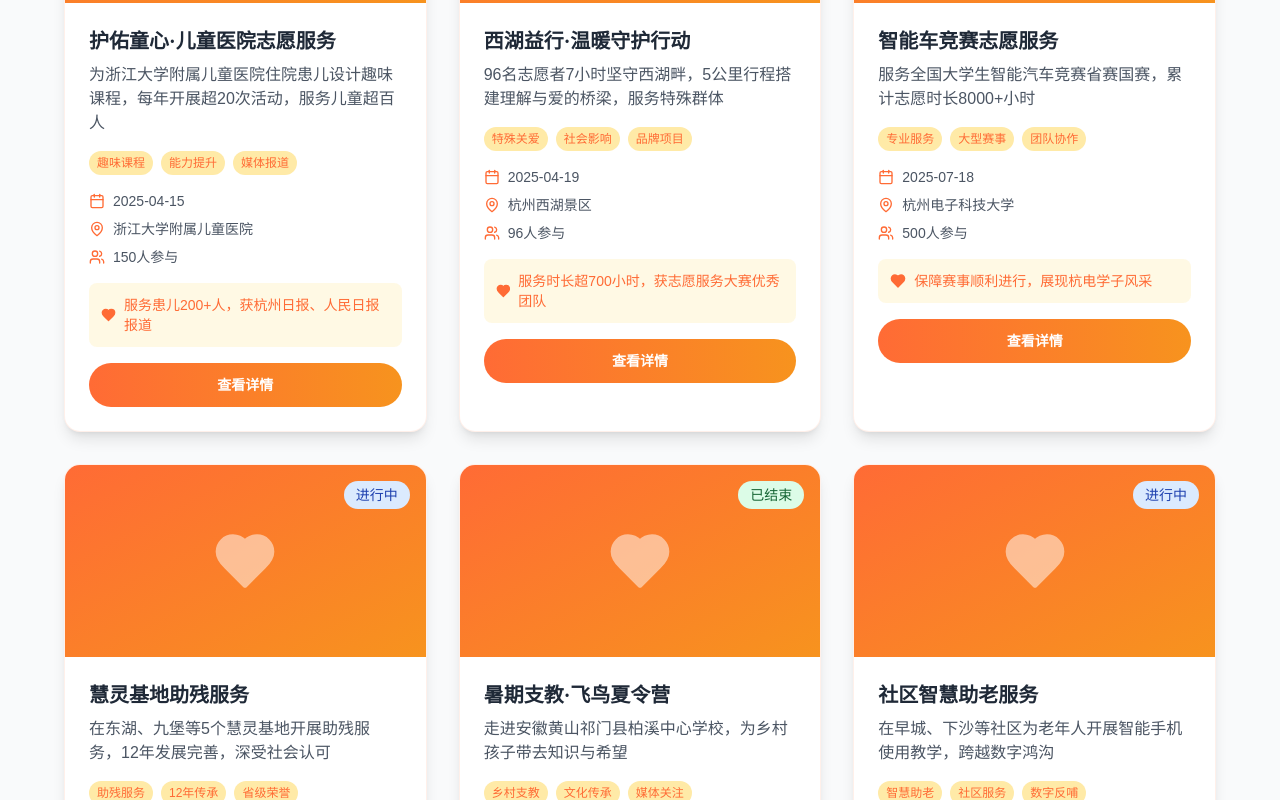
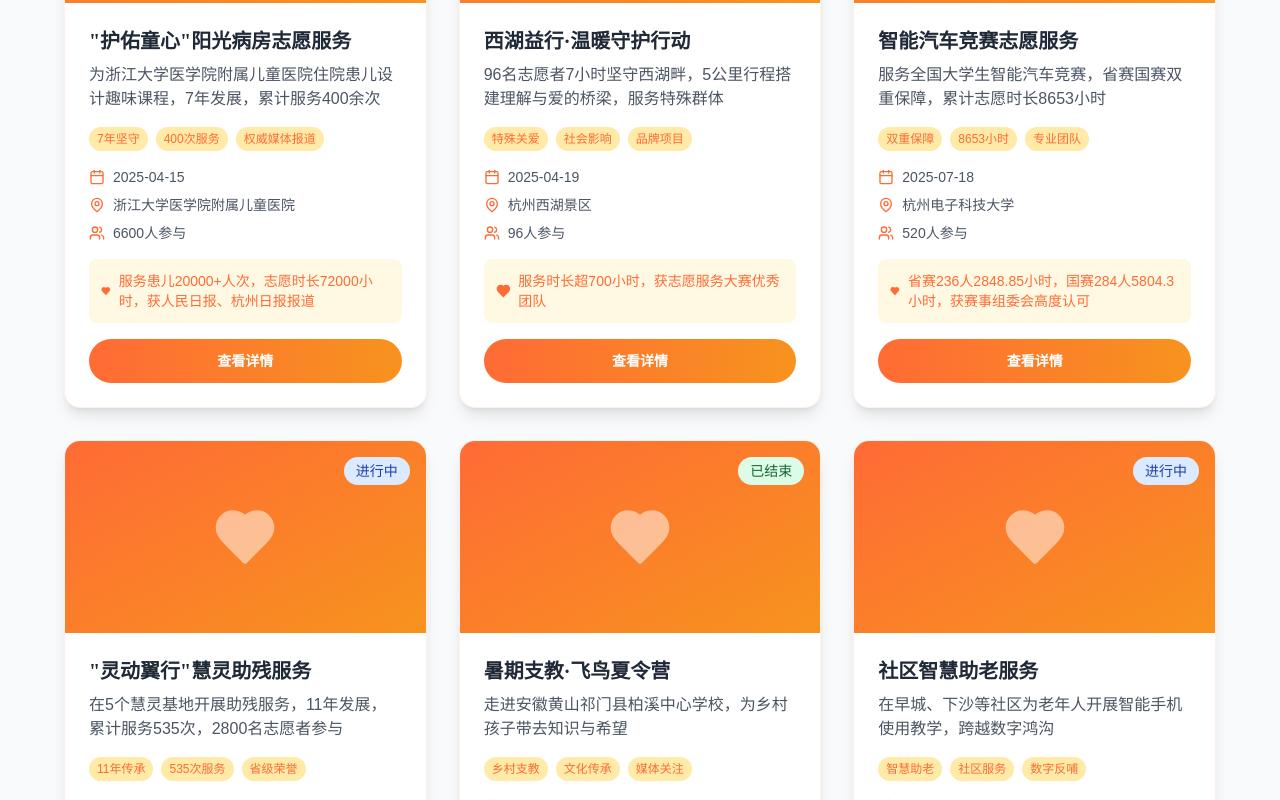
Before and after one commit to EGG-mjy/automation-youth-volunteer, a React (Vite) app: page /activities in a window 1280 px wide. Shown: the part 800-1600 px from the top of the page. Built offline with nearby package versions, Linux system fonts and the light colour scheme.

Commit message:
根据PDF资料完善网站内容：更新准确的历史时间线、详细成就数据和项目信息

```diff
--- a/src/pages/ActivitiesPage.tsx
+++ b/src/pages/ActivitiesPage.tsx
@@ -8,16 +8,16 @@ const ActivitiesPage: React.FC = () => {
   const activities = [
     {
       id: 1,
-      title: '护佑童心·儿童医院志愿服务',
-      description: '为浙江大学附属儿童医院住院患儿设计趣味课程，每年开展超20次活动，服务儿童超百人',
+      title: '"护佑童心"阳光病房志愿服务',
+      description: '为浙江大学医学院附属儿童医院住院患儿设计趣味课程，7年发展，累计服务400余次',
       category: 'community',
       date: '2025-04-15',
-      location: '浙江大学附属儿童医院',
-      participants: 150,
+      location: '浙江大学医学院附属儿童医院',
+      participants: 6600,
       status: 'ongoing',
-      impact: '服务患儿200+人，获杭州日报、人民日报报道',
+      impact: '服务患儿20000+人次，志愿时长72000小时，获人民日报、杭州日报报道',
       image: '/images/children-care.jpg',
-      highlights: ['趣味课程', '能力提升', '媒体报道']
+      highlights: ['7年坚守', '400次服务', '权威媒体报道']
     },
     {
       id: 2,
@@ -34,29 +34,29 @@ const ActivitiesPage: React.FC = () => {
     },
     {
       id: 3,
-      title: '智能车竞赛志愿服务',
-      description: '服务全国大学生智能汽车竞赛省赛国赛，累计志愿时长8000+小时',
+      title: '智能汽车竞赛志愿服务',
+      description: '服务全国大学生智能汽车竞赛，省赛国赛双重保障，累计志愿时长8653小时',
       category: 'community',
       date: '2025-07-18',
       location: '杭州电子科技大学',
-      participants: 500,
+      participants: 520,
       status: 'completed',
-      impact: '保障赛事顺利进行，展现杭电学子风采',
+      impact: '省赛236人2848.85小时，国赛284人5804.3小时，获赛事组委会高度认可',
       image: '/images/smart-car.jpg',
-      highlights: ['专业服务', '大型赛事', '团队协作']
+      highlights: ['双重保障', '8653小时', '专业团队']
     },
     {
       id: 4,
-      title: '慧灵基地助残服务',
-      description: '在东湖、九堡等5个慧灵基地开展助残服务，12年发展完善，深受社会认可',
+      title: '"灵动翼行"慧灵助残服务',
+      description: '在5个慧灵基地开展助残服务，11年发展，累计服务535次，2800名志愿者参与',
       category: 'community',
       date: '2025-03-10',
-      location: '慧灵基地',
-      participants: 200,
+      location: '东湖、九堡等慧灵基地',
+      participants: 2800,
       status: 'ongoing',
-      impact: '获省志愿服务项目大赛铜奖，校级优秀基地',
+      impact: '服务残障人士5000+人次，志愿服务15525.8小时，获省赛铜奖',
       image: '/images/huiling.jpg',
-      highlights: ['助残服务', '12年传承', '省级荣誉']
+      highlights: ['11年传承', '535次服务', '省级荣誉']
     },
     {
       id: 5,
--- a/src/pages/TimelinePage.tsx
+++ b/src/pages/TimelinePage.tsx
@@ -11,9 +11,9 @@ const TimelinePage: React.FC = () => {
       color: 'bg-volunteer-primary'
     },
     {
-      year: '2005',
-      title: '慧灵基地建立',
-      description: '建立首个慧灵助残服务基地，12年发展完善成为品牌项目',
+      year: '2014',
+      title: '"灵动翼行"启动',
+      description: '启动"灵动翼行"助残项目，与慧灵机构合作服务心智残障人士',
       icon: Award,
       color: 'bg-volunteer-secondary'
     },
@@ -25,9 +25,9 @@ const TimelinePage: React.FC = () => {
       color: 'bg-volunteer-accent'
     },
     {
-      year: '2013',
-      title: '儿童医院合作',
-      description: '与浙江大学附属儿童医院建立合作，启动"护佑童心"项目',
+      year: '2017',
+      title: '"护佑童心"启动',
+      description: '与浙江大学医学院附属儿童医院合作，启动"护佑童心"阳光病房项目',
       icon: Heart,
       color: 'bg-volunteer-heart'
     },
```
